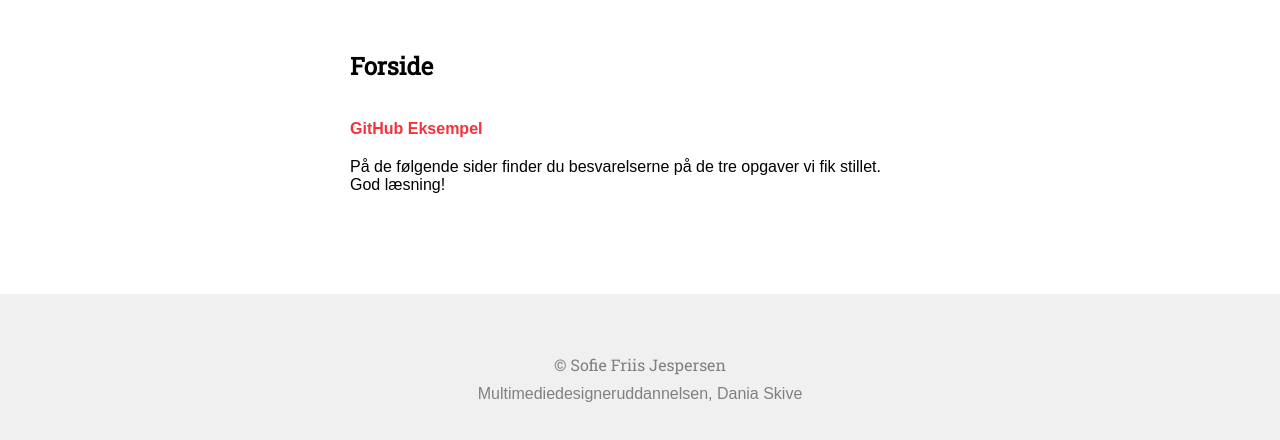
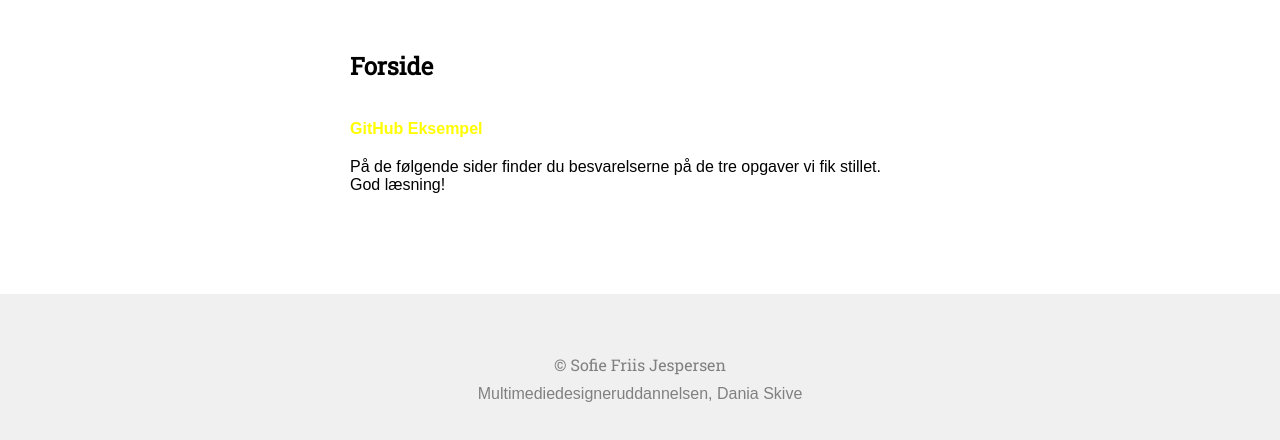
Before and after one commit to Sofiefriis/EtEksempel, a plain HTML site: page index.html in a window 1280 px wide. Shown: the part 982-1422 px from the top of the page. Drawn offline with Linux system fonts and the light colour scheme.

Commit message:
Farveændring overskrift
Til gul

```diff
--- a/styles.css
+++ b/styles.css
@@ -94,7 +94,7 @@ p {
 }
 
 b {
-	color: #f3333c;
+	color: yellow;
 }
 
 .sidetitel {
```
